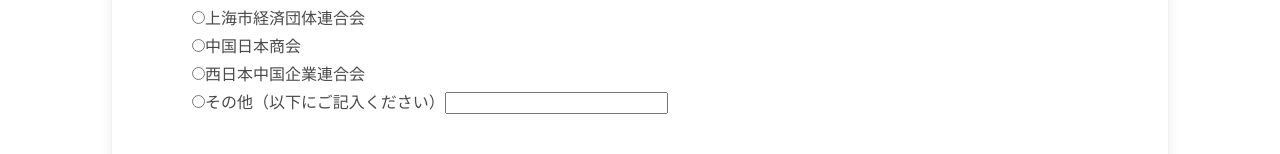
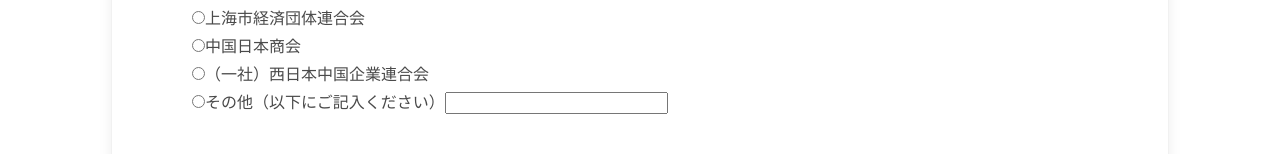
Before and after one commit to CPkobo/nuxt3-form-template, a Nuxt app: page / in a window 1280 px wide. Shown: the part 1440-1594 px from the top of the page. Built offline with nearby package versions, Linux system fonts and the light colour scheme; no server answers.

Commit message:
lian fixed

```diff
--- a/composables/ui.ts
+++ b/composables/ui.ts
@@ -28,8 +28,8 @@
         zh: '中国日本商会'
     },
     {
-        ja: '西日本中国企業連合会',
-        zh: '西日本中国企业联合会'
+        ja: '（一社）西日本中国企業連合会',
+        zh: '西日本中国企业连合会'
     },
     // {
     //     ja: '大阪経済記者クラブ',
```
Also changed, not shown: 1 other file (tests, documents, lock files or other folders).
